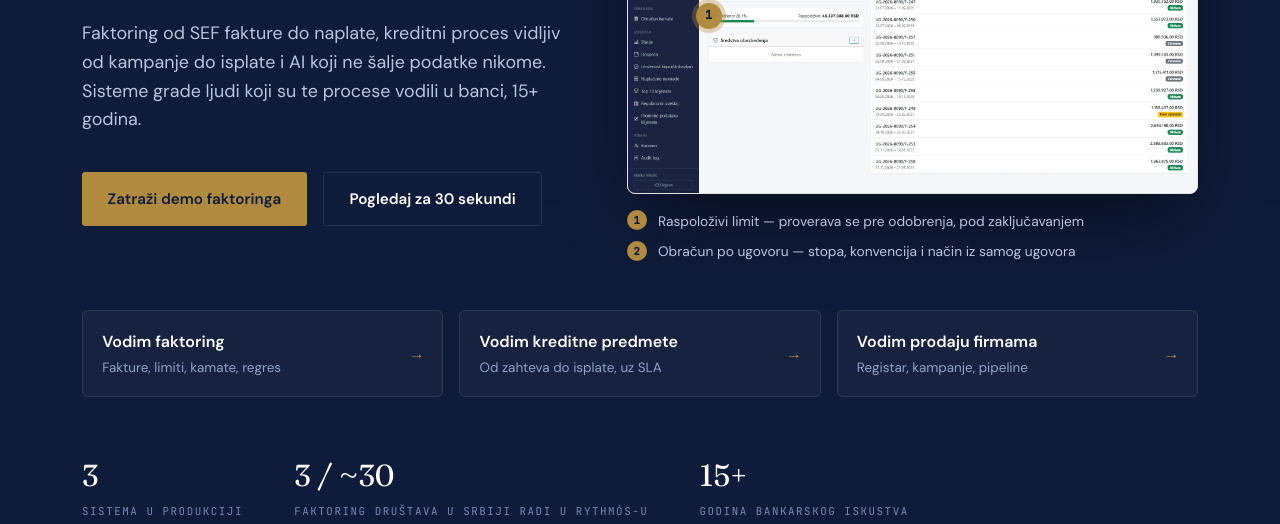
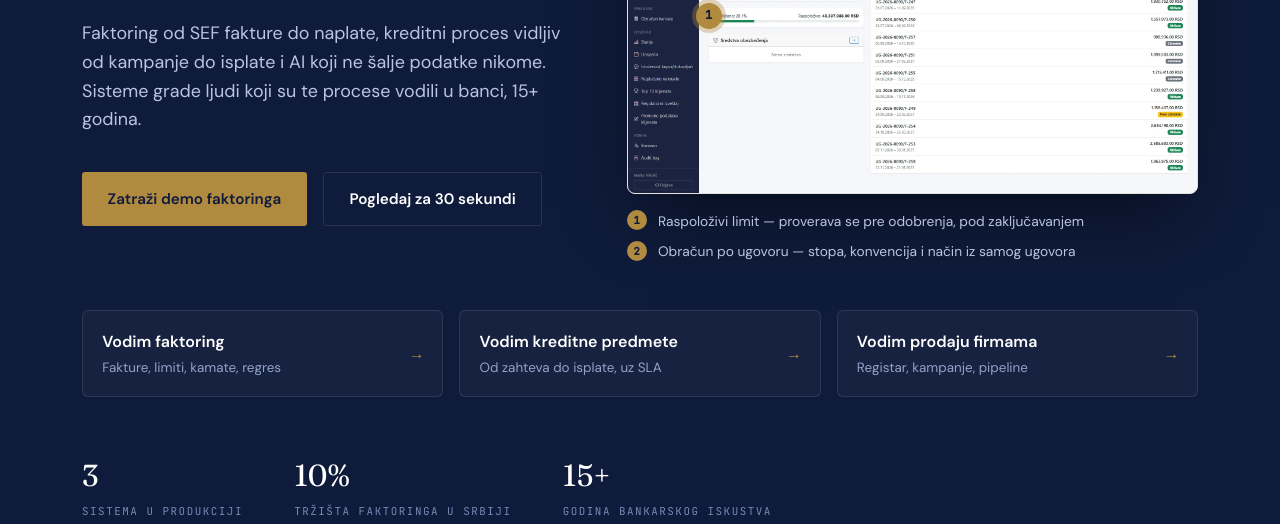
Before and after one commit to skrile88/Rythmos.rs, a plain HTML site: page index.html in a window 1280 px wide. Shown: the part 428-952 px from the top of the page. Drawn offline with Linux system fonts and the light colour scheme.

Commit message:
Vrati tvrdnju "10% tržišta faktoringa"
Co-Authored-By: Claude Opus 5.5 <noreply@anthropic.com>

```diff
--- a/index.html
+++ b/index.html
@@ -4,7 +4,7 @@
 <meta charset="UTF-8">
 <meta name="viewport" content="width=device-width, initial-scale=1.0">
 <title data-en="Rythmós — Software banks actually use">Rythmós — Softver koji banke zaista koriste</title>
-<meta name="description" data-en-content="Software for banks, leasing and factoring companies: factoring from SEF invoice to collection — used by 3 of Serbia’s roughly 30 factoring companies — a CRM for sales teams, a credit process from campaign to payout, and self-hosted AI." content="Softver za banke, lizing i faktoring kuće: faktoring od SEF fakture do naplate — koji koriste 3 od tridesetak faktoring društava u Srbiji — CRM za prodajne timove, kreditni proces od kampanje do isplate i self-hosted AI.">
+<meta name="description" data-en-content="Software for banks, leasing and factoring companies: factoring from SEF invoice to collection — running 10% of Serbia’s factoring market — a CRM for sales teams, a credit process from campaign to payout, and self-hosted AI." content="Softver za banke, lizing i faktoring kuće: faktoring od SEF fakture do naplate — na kome radi 10% tržišta faktoringa u Srbiji — CRM za prodajne timove, kreditni proces od kampanje do isplate i self-hosted AI.">
 <meta property="og:title" data-en-content="Rythmós — Software banks actually use" content="Rythmós — Softver koji banke zaista koriste">
 <meta property="og:description" data-en-content="Factoring Management, Workflow Lite, CRM, Origination System and AI tools. In production, not in a slide deck." content="Factoring Management, Workflow Lite, CRM, Origination System i AI alati. U produkciji, ne u prezentaciji.">
 <meta property="og:type" content="website">
@@ -683,7 +683,7 @@ footer{background:#0B1430;color:#8B9BC4;padding:3.6rem 0 2rem}
     </div>
     <div class="hero-stats">
       <div class="hstat"><div class="num">3</div><div class="lbl" data-en="Systems in production">Sistema u produkciji</div></div>
-      <div class="hstat"><div class="num">3 / ~30</div><div class="lbl" data-en="Factoring companies in Serbia use Rythmós">Faktoring društava u Srbiji radi u Rythmós-u</div></div>
+      <div class="hstat"><div class="num">10%</div><div class="lbl" data-en="Of Serbia’s factoring market">Tržišta faktoringa u Srbiji</div></div>
       <div class="hstat"><div class="num">15+</div><div class="lbl" data-en="Years of banking experience">Godina bankarskog iskustva</div></div>
     </div>
   </div>
@@ -897,7 +897,7 @@ footer{background:#0B1430;color:#8B9BC4;padding:3.6rem 0 2rem}
     </div>
 
     <div class="fx-stats reveal">
-      <div class="fx-stat fx-stat-lead"><b>3 / ~30</b><span data-en="factoring companies in Serbia run on Rythmós">faktoring društava u Srbiji radi u Rythmós-u</span></div>
+      <div class="fx-stat fx-stat-lead"><b>10%</b><span data-en="of Serbia’s factoring market runs on Rythmós">tržišta faktoringa u Srbiji radi u Rythmós-u</span></div>
       <div class="fx-stat"><b>890+</b><span data-en="automated tests">automatskih testova</span></div>
       <div class="fx-stat"><b>3</b><span data-en="interest conventions">konvencije kamate</span></div>
       <div class="fx-stat"><b>4</b><span data-en="currencies · NBS rate">valute · kurs NBS</span></div>
@@ -1812,7 +1812,7 @@ footer{background:#0B1430;color:#8B9BC4;padding:3.6rem 0 2rem}
       <div class="road-col now reveal">
         <div class="road-label" data-en="Today · In production">Danas · U produkciji</div>
         <ul>
-          <li><b>Factoring Management</b><span data-en="3 of Serbia’s roughly 30 factoring companies — SEF web form, calculations, credit lines, recourse, received loans, reports, partner API">3 od tridesetak faktoring društava u Srbiji — SEF web forma, obračuni, okvirne linije, regres, primljene pozajmice, izveštaji, partnerski API</span></li>
+          <li><b>Factoring Management</b><span data-en="10% of Serbia’s factoring market — SEF web form, calculations, credit lines, recourse, received loans, reports, partner API">10% tržišta faktoringa u Srbiji — SEF web forma, obračuni, okvirne linije, regres, primljene pozajmice, izveštaji, partnerski API</span></li>
           <li><b data-en="Financial Calculators">Finansijski kalkulatori</b><span data-en="annuity, installments and factoring — ready to embed">anuitet, rate i faktoring — spremni za ugradnju</span></li>
           <li><b>Workflow Lite</b><span data-en="credit process on Microsoft Access — no server, no project">kreditni proces na Microsoft Accessu — bez servera i projekta</span></li>
           <li><b>Rythmós CRM</b><span data-en="campaigns, company records, worklist and pipeline — for finance and any B2B sales">kampanje, dosije firme, radna lista i pipeline — za finansije i svaku B2B prodaju</span></li>
```
